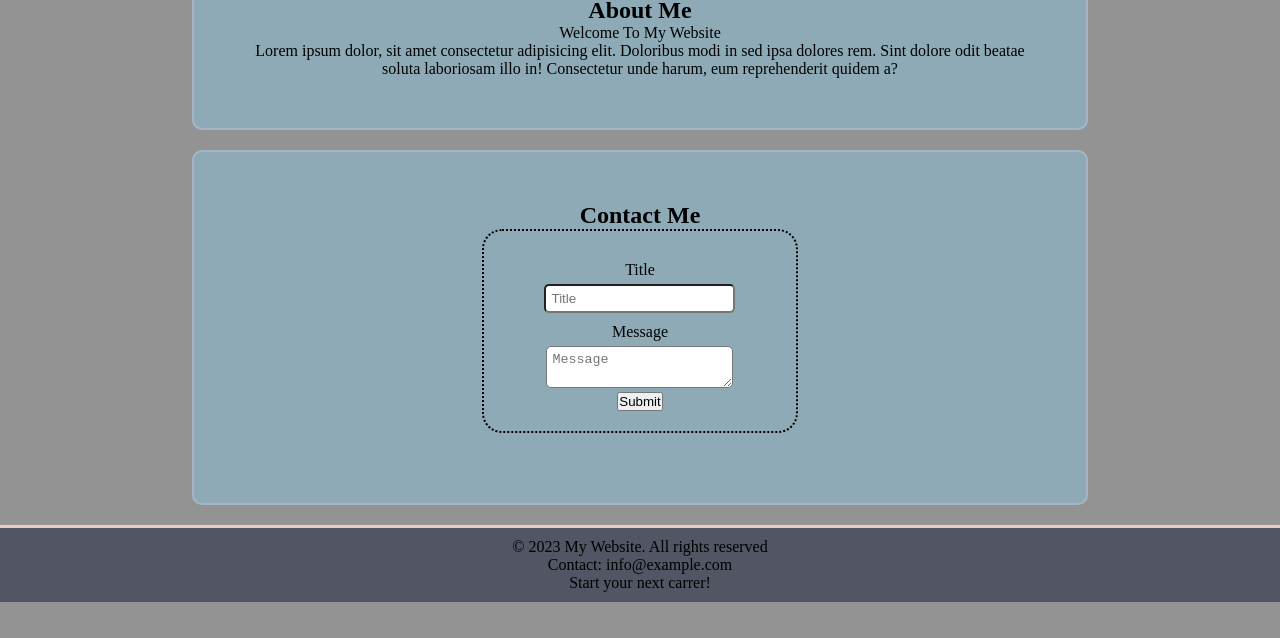
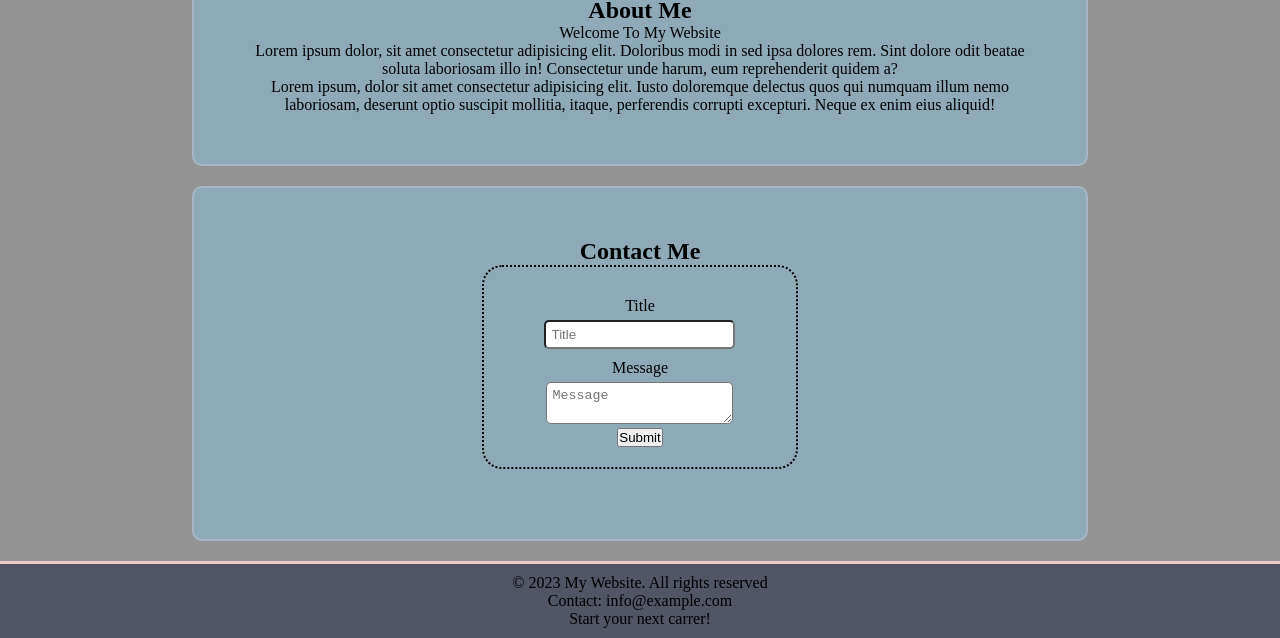
Before and after one commit to steveagboola/githubFirstHW, a plain HTML site: page index.html in a window 1280 px wide. Shown: the part 241-879 px from the top of the page. Before the commit the page ends 843 px from the top, so only its background shows below. Drawn offline with Linux system fonts and the light colour scheme.

Commit message:
added paragraph2

```diff
--- a/index.html
+++ b/index.html
@@ -31,6 +31,9 @@
             <p>
                 Lorem ipsum dolor, sit amet consectetur adipisicing elit. Doloribus modi in sed ipsa dolores rem. Sint dolore odit beatae soluta laboriosam illo in! Consectetur unde harum, eum reprehenderit quidem a?
             </p>
+            <p>
+                Lorem ipsum, dolor sit amet consectetur adipisicing elit. Iusto doloremque delectus quos qui numquam illum nemo laboriosam, deserunt optio suscipit mollitia, itaque, perferendis corrupti excepturi. Neque ex enim eius aliquid!
+            </p>
         </article>
         <article>
             <h2> Contact Me</h2>
```
